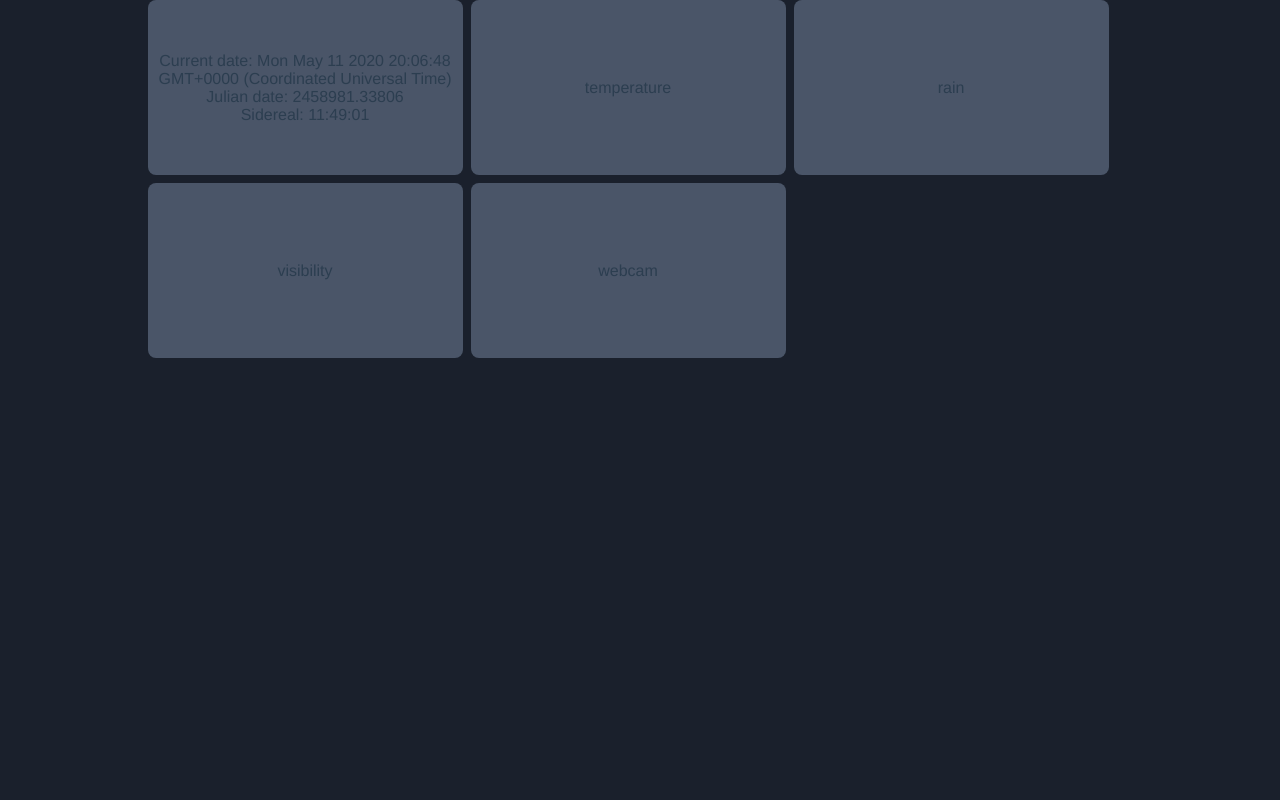
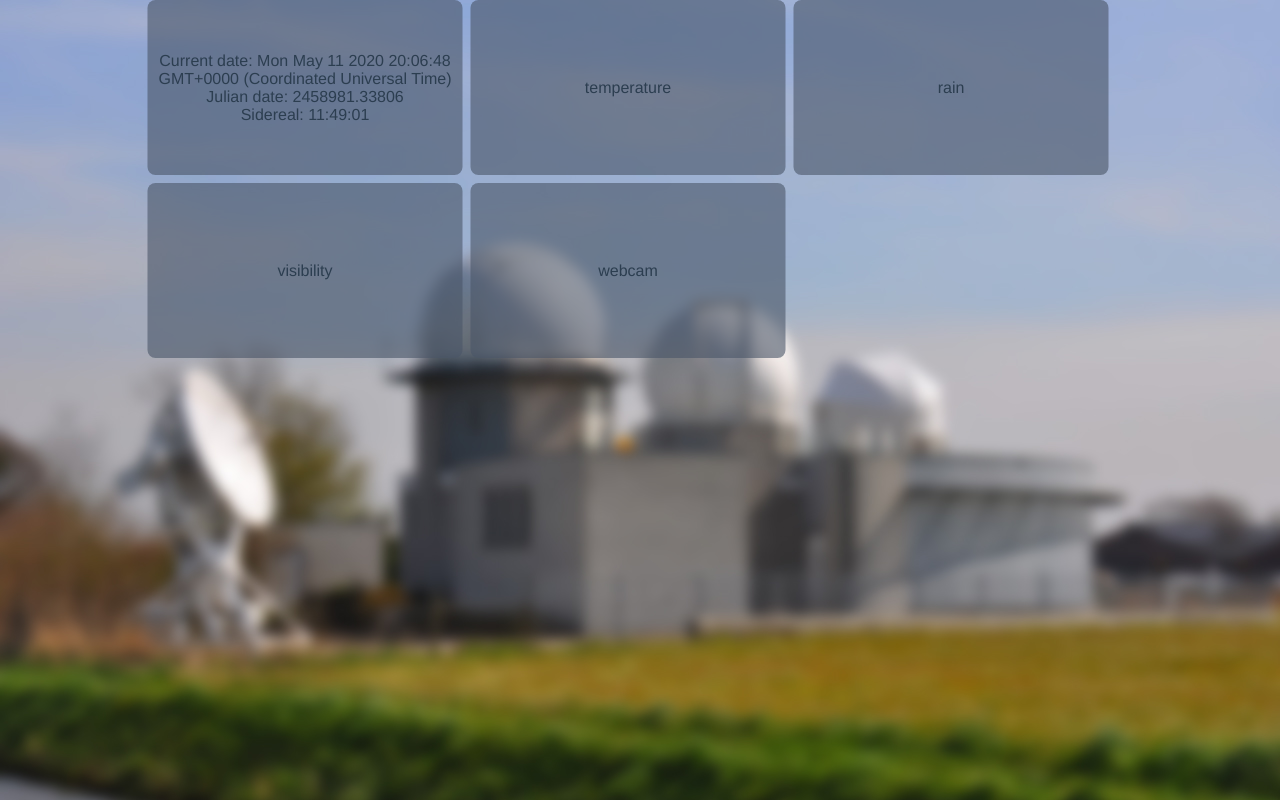
Before and after one commit to zwik/instrumentenplatform-client, a Vue app: page / in a window 1280 px wide. Built offline with nearby package versions, Linux system fonts and the light colour scheme.

Commit message:
Added background and changed to transparent background colors

```diff
--- a/src/App.vue
+++ b/src/App.vue
@@ -1,6 +1,11 @@
 <template>
   <div id="app">
-    <Home />
+    <div class="wrapper">
+      <div class="background"></div>
+      <div class="content">
+        <Home />
+      </div>
+    </div>
   </div>
 </template>
 
@@ -16,9 +21,25 @@ export default {
 
 <style lang="postcss">
 body {
+  @apply m-0;
+}
+
+.background {
+  @apply fixed;
+  @apply z-0;
+  width: 100%;
+  height: 100%;
+  background-image: url("/HalleyAchtergrond.jpg");
+  @apply bg-cover;
+}
+
+.content {
+  @apply fixed;
   margin: 0 auto;
-  max-width: 985px;
-  @apply bg-gray-900;
+  min-width: 985px;
+  @apply z-10;
+  left: 50%;
+  transform: translateX(-50%);
 }
 
 #app {
--- a/src/components/StatDashboard.vue
+++ b/src/components/StatDashboard.vue
@@ -28,6 +28,5 @@ export default {
   @apply flex-wrap;
   @apply grid-cols-3;
   @apply gap-2;
-  @apply bg-gray-900;
 }
 </style>
--- a/src/components/StatPanel.vue
+++ b/src/components/StatPanel.vue
@@ -18,6 +18,7 @@ export default {
   @apply items-center;
   @apply justify-center;
   @apply bg-gray-700;
+  @apply bg-opacity-60;
   @apply rounded-lg;
   min-width: 315px;
   max-width: 315px;
--- a/src/components/widgets/DateWidget.vue
+++ b/src/components/widgets/DateWidget.vue
@@ -84,6 +84,7 @@ export default {
   @apply items-center;
   @apply justify-center;
   @apply bg-gray-700;
+  @apply bg-opacity-60;
   @apply rounded-lg;
   min-width: 315px;
   max-width: 315px;
--- a/tailwind.config.js
+++ b/tailwind.config.js
@@ -1,7 +1,11 @@
 module.exports = {
   purge: [],
   theme: {
-    extend: {},
+    extend: {
+      opacity: {
+        60: '0.6',
+      },
+    },
   },
   variants: {},
   plugins: [],
```
Also changed, not shown: public/HalleyAchtergrond.jpg (added).
